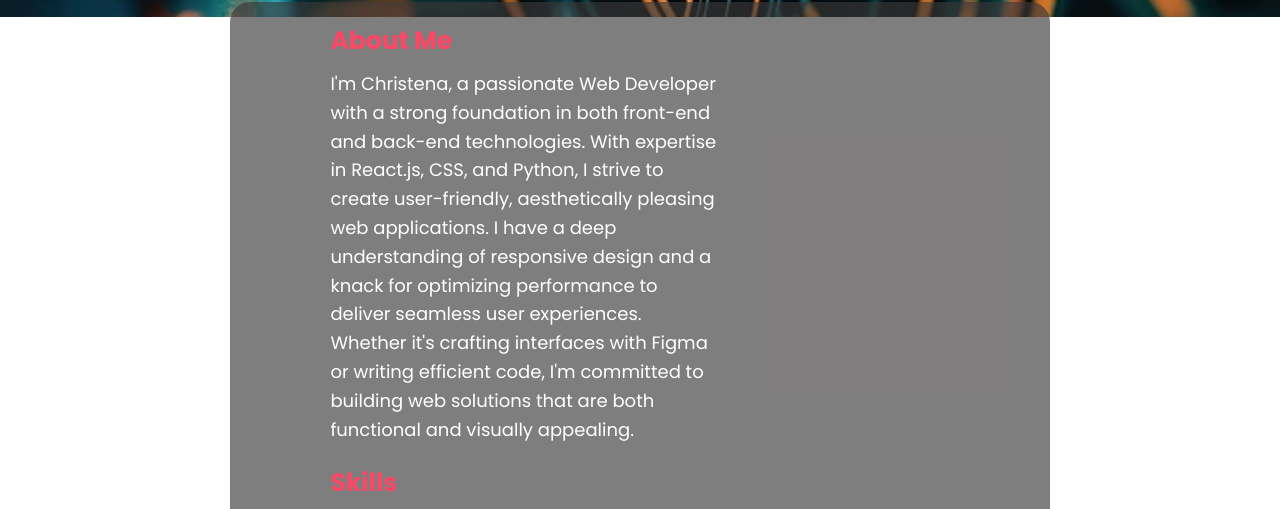
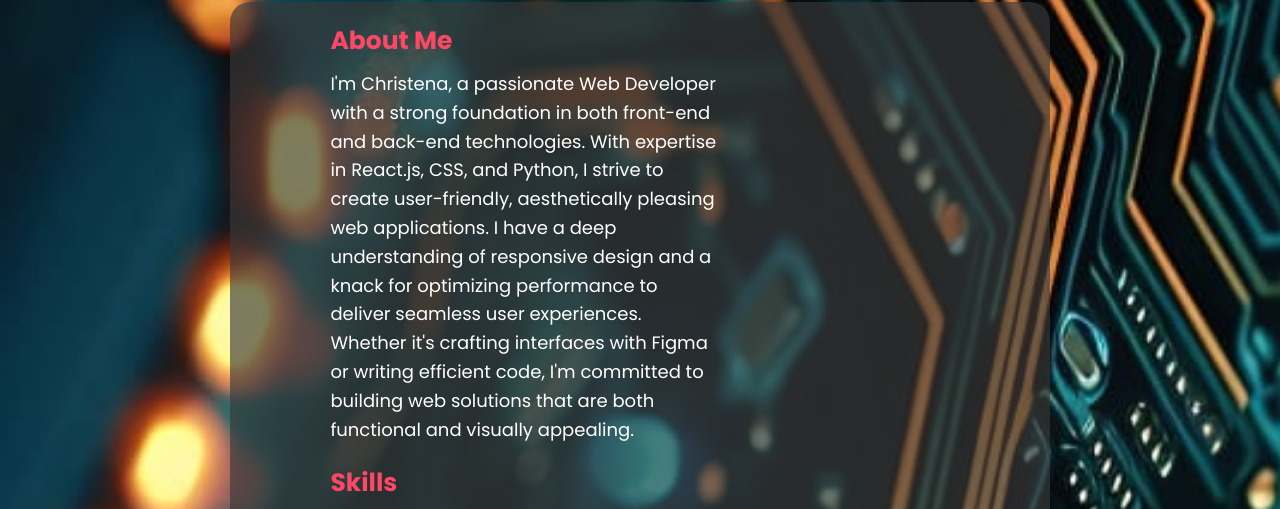
Before and after one commit to PKCO/resume-portfolio, a plain HTML site: page about.html in a window 1280 px wide. Shown: the part 118-627 px from the top of the page. Drawn offline with Linux system fonts and the light colour scheme.

Commit message:
Update about.css

```diff
--- a/about.css
+++ b/about.css
@@ -15,7 +15,7 @@ a {
 /* Hero Section */
 .hero {
     width: 100%;
-    height: 500%; /* Set height to 100vh for large screens */
+    height: 450vh;
     background: url(port1.jpg);
     background-size: cover; /* Ensure the image covers the section */
 }
```
